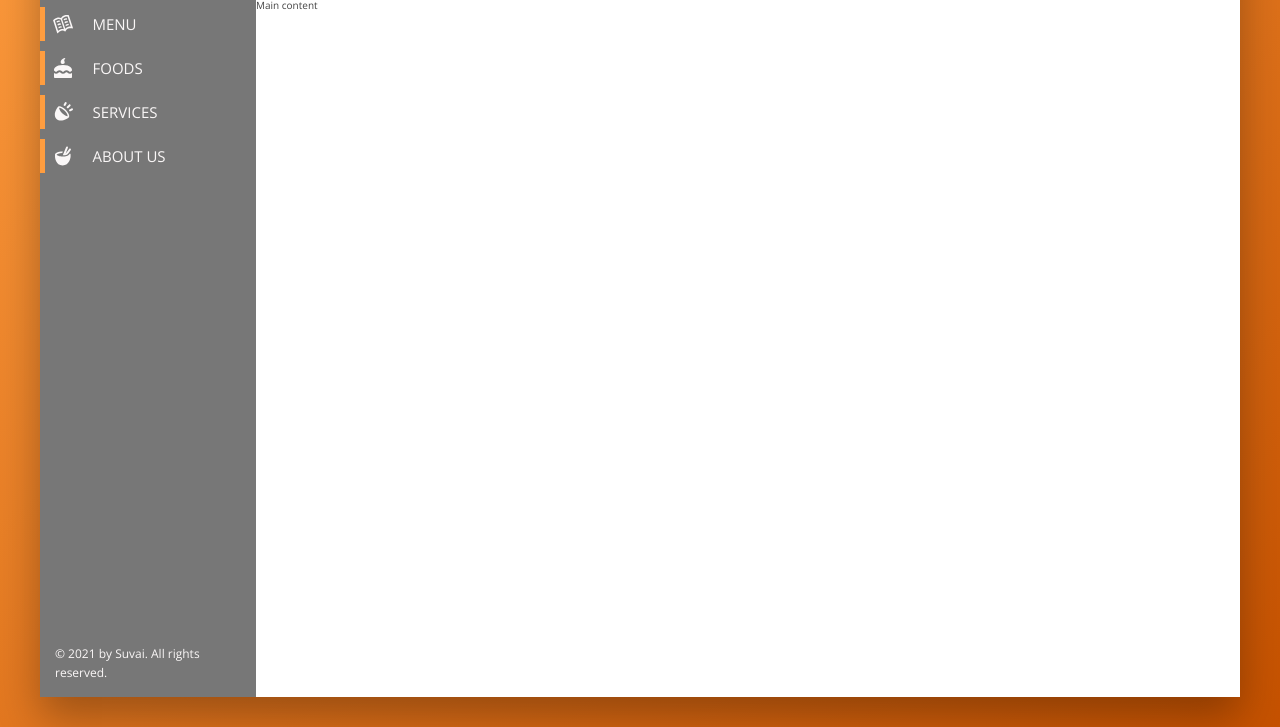
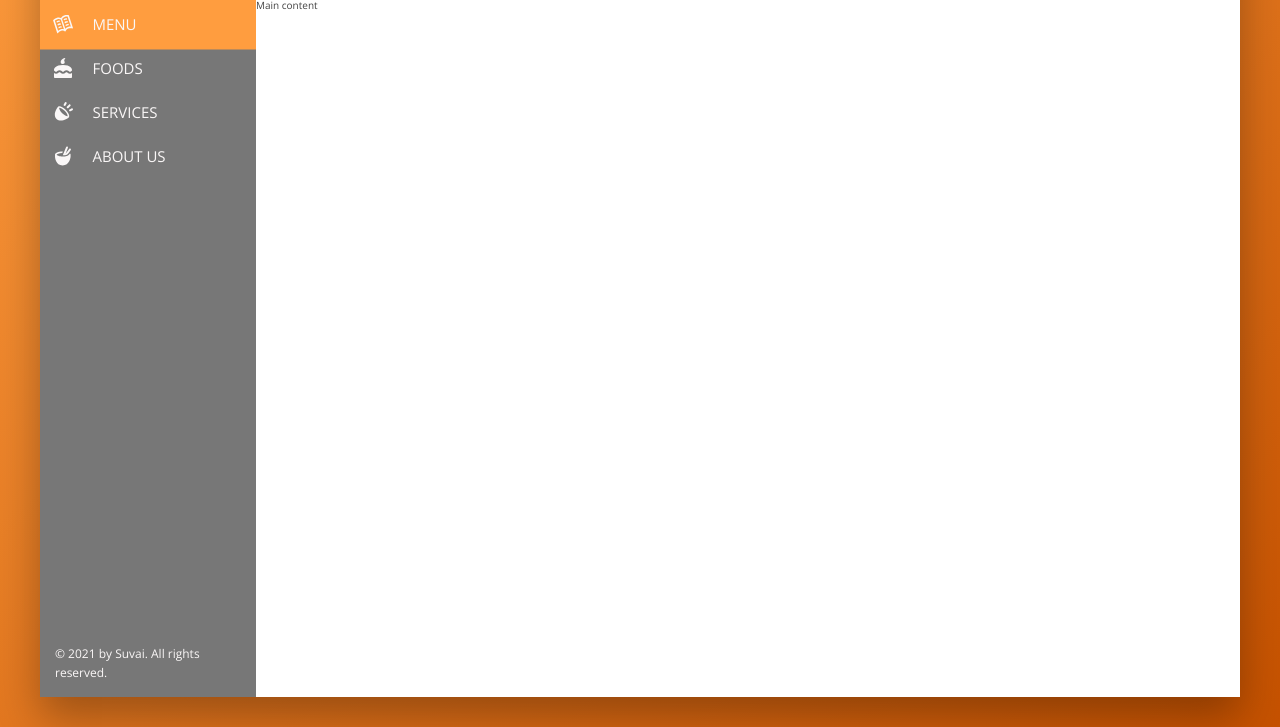
Before and after one commit to sureshkrishnawebdev/css-brushup, a website: page layouts/flexbox/projects/food-app/index.html in a window 1280 px wide. Shown: the part 153-880 px from the top of the page. Drawn offline with nearby package versions, Linux system fonts and the light colour scheme; files that its build step writes are made by us from their sources.

Commit message:
sidebar setup - animation part 2

```diff
--- a/layouts/flexbox/projects/food-app/index.html
+++ b/layouts/flexbox/projects/food-app/index.html
@@ -54,7 +54,7 @@
     <div class="content">
       <nav class="sidebar">
         <ul class="side-nav">
-          <li class="side-nav__item">
+          <li class="side-nav__item side-nav__item--active">
             <a href="#" class="side-nav__link">
               <svg class="side-nav__icon">
                 <use xlink:href="./img/sprite.svg#icon-open-book"></use>
--- a/layouts/flexbox/projects/food-app/sass/_components.scss
+++ b/layouts/flexbox/projects/food-app/sass/_components.scss
@@ -138,13 +138,21 @@
     top: 0;
     left: 0;
     height: 100%;
+    background-color: var(--color-primary-light);
     width: 5px;
-    background-color: var(--color-primary-light);
-    transition: transform .2s;
+    transform: scaleY(0);
+    transition: transform .2s,
+                width .4s cubic-bezier(1,0,0,1) .2s;
   }
 
-  &__item:hover::before {
+  &__item:hover::before,
+  &__item--active::before {
     transform: scaleY(1.5);
+    width: 100%;
+  }
+
+  &__item:active::before{
+    background-color: var(--color-primary);
   }
 
   &__link {
@@ -161,6 +169,9 @@
       text-decoration: none;
       text-transform: uppercase;
       padding: 0.5rem 1.25rem;
+
+      position: relative;
+      z-index: 10;
     }
   }
 
```
